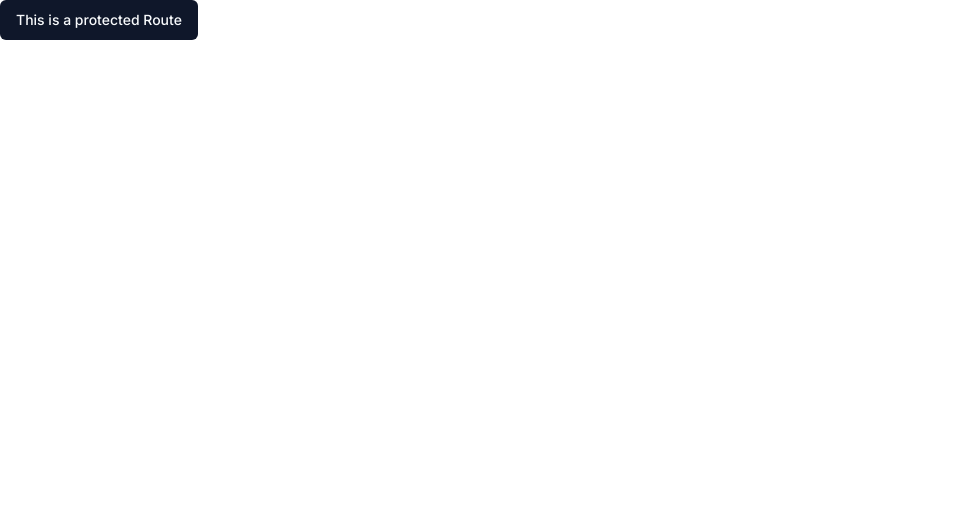
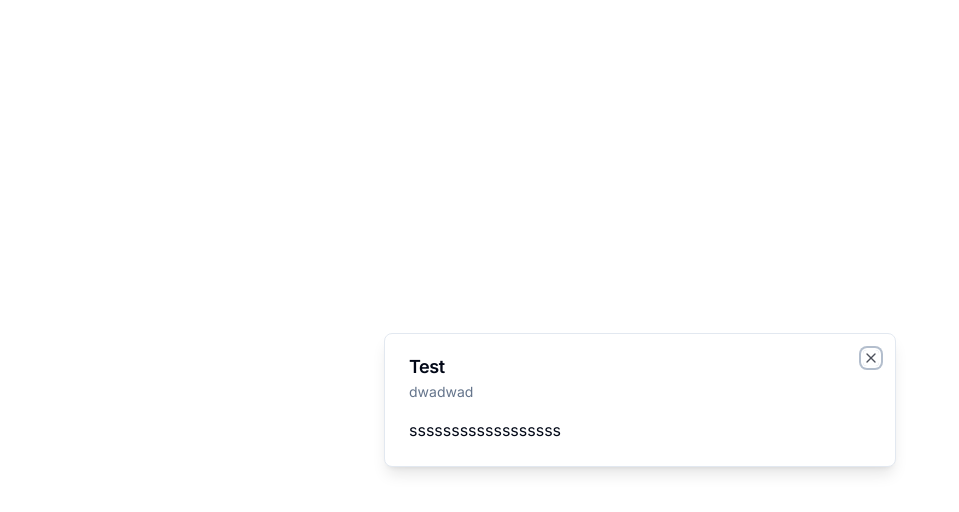
Before and after one commit to alisaydam/e-commerce-admin, a Next.js app: page / in a window 1280 px wide. Shown: the top 512 px of the page, without its empty margins (0-959 px from the left). Built offline with nearby package versions, Linux system fonts and the light colour scheme.

Commit message:
store modal added

```diff
--- a/app/(root)/page.tsx
+++ b/app/(root)/page.tsx
@@ -1,10 +1,14 @@
-import { Button } from "@/components/ui/button";
+"use client";
+
+import { Modal } from "@/components/ui/modal";
 
 const SetupPage = () => {
   return (
-    <p>
-      <Button>This is a protected Route</Button>
-    </p>
+    <div>
+      <Modal title="Test" description="dwadwad" isOpen onClose={() => {}}>
+        ssssssssssssssssss
+      </Modal>
+    </div>
   );
 };
 
--- /dev/null
+++ b/components/ui/dialog.tsx
@@ -0,0 +1,123 @@
+"use client"
+
+import * as React from "react"
+import * as DialogPrimitive from "@radix-ui/react-dialog"
+import { X } from "lucide-react"
+
+import { cn } from "@/lib/utils"
+
+const Dialog = DialogPrimitive.Root
+
+const DialogTrigger = DialogPrimitive.Trigger
+
+const DialogPortal = ({
+  className,
+  ...props
+}: DialogPrimitive.DialogPortalProps) => (
+  <DialogPrimitive.Portal className={cn(className)} {...props} />
+)
+DialogPortal.displayName = DialogPrimitive.Portal.displayName
+
+const DialogOverlay = React.forwardRef<
+  React.ElementRef<typeof DialogPrimitive.Overlay>,
+  React.ComponentPropsWithoutRef<typeof DialogPrimitive.Overlay>
+>(({ className, ...props }, ref) => (
+  <DialogPrimitive.Overlay
+    ref={ref}
+    className={cn(
+      "fixed inset-0 z-50 bg-background/80 backdrop-blur-sm data-[state=open]:animate-in data-[state=closed]:animate-out data-[state=closed]:fade-out-0 data-[state=open]:fade-in-0",
+      className
+    )}
+    {...props}
+  />
+))
+DialogOverlay.displayName = DialogPrimitive.Overlay.displayName
+
+const DialogContent = React.forwardRef<
+  React.ElementRef<typeof DialogPrimitive.Content>,
+  React.ComponentPropsWithoutRef<typeof DialogPrimitive.Content>
+>(({ className, children, ...props }, ref) => (
+  <DialogPortal>
+    <DialogOverlay />
+    <DialogPrimitive.Content
+      ref={ref}
+      className={cn(
+        "fixed left-[50%] top-[50%] z-50 grid w-full max-w-lg translate-x-[-50%] translate-y-[-50%] gap-4 border bg-background p-6 shadow-lg duration-200 data-[state=open]:animate-in data-[state=closed]:animate-out data-[state=closed]:fade-out-0 data-[state=open]:fade-in-0 data-[state=closed]:zoom-out-95 data-[state=open]:zoom-in-95 data-[state=closed]:slide-out-to-left-1/2 data-[state=closed]:slide-out-to-top-[48%] data-[state=open]:slide-in-from-left-1/2 data-[state=open]:slide-in-from-top-[48%] sm:rounded-lg md:w-full",
+        className
+      )}
+      {...props}
+    >
+      {children}
+      <DialogPrimitive.Close className="absolute right-4 top-4 rounded-sm opacity-70 ring-offset-background transition-opacity hover:opacity-100 focus:outline-none focus:ring-2 focus:ring-ring focus:ring-offset-2 disabled:pointer-events-none data-[state=open]:bg-accent data-[state=open]:text-muted-foreground">
+        <X className="h-4 w-4" />
+        <span className="sr-only">Close</span>
+      </DialogPrimitive.Close>
+    </DialogPrimitive.Content>
+  </DialogPortal>
+))
+DialogContent.displayName = DialogPrimitive.Content.displayName
+
+const DialogHeader = ({
+  className,
+  ...props
+}: React.HTMLAttributes<HTMLDivElement>) => (
+  <div
+    className={cn(
+      "flex flex-col space-y-1.5 text-center sm:text-left",
+      className
+    )}
+    {...props}
+  />
+)
+DialogHeader.displayName = "DialogHeader"
+
+const DialogFooter = ({
+  className,
+  ...props
+}: React.HTMLAttributes<HTMLDivElement>) => (
+  <div
+    className={cn(
+      "flex flex-col-reverse sm:flex-row sm:justify-end sm:space-x-2",
+      className
+    )}
+    {...props}
+  />
+)
+DialogFooter.displayName = "DialogFooter"
+
+const DialogTitle = React.forwardRef<
+  React.ElementRef<typeof DialogPrimitive.Title>,
+  React.ComponentPropsWithoutRef<typeof DialogPrimitive.Title>
+>(({ className, ...props }, ref) => (
+  <DialogPrimitive.Title
+    ref={ref}
+    className={cn(
+      "text-lg font-semibold leading-none tracking-tight",
+      className
+    )}
+    {...props}
+  />
+))
+DialogTitle.displayName = DialogPrimitive.Title.displayName
+
+const DialogDescription = React.forwardRef<
+  React.ElementRef<typeof DialogPrimitive.Description>,
+  React.ComponentPropsWithoutRef<typeof DialogPrimitive.Description>
+>(({ className, ...props }, ref) => (
+  <DialogPrimitive.Description
+    ref={ref}
+    className={cn("text-sm text-muted-foreground", className)}
+    {...props}
+  />
+))
+DialogDescription.displayName = DialogPrimitive.Description.displayName
+
+export {
+  Dialog,
+  DialogTrigger,
+  DialogContent,
+  DialogHeader,
+  DialogFooter,
+  DialogTitle,
+  DialogDescription,
+}
--- /dev/null
+++ b/components/ui/modal.tsx
@@ -0,0 +1,43 @@
+"use client";
+
+import {
+  Dialog,
+  DialogContent,
+  DialogDescription,
+  DialogHeader,
+  DialogTitle,
+} from "@/components/ui/dialog";
+
+interface ModalProps {
+  title: string;
+  description: String;
+  isOpen: boolean;
+  onClose: () => void;
+  children: React.ReactNode;
+}
+
+export const Modal: React.FC<ModalProps> = ({
+  title,
+  description,
+  isOpen,
+  onClose,
+  children,
+}) => {
+  const onChange = (open: boolean) => {
+    if (!open) {
+      onClose();
+    }
+  };
+
+  return (
+    <Dialog open={isOpen} onOpenChange={onChange}>
+      <DialogContent>
+        <DialogHeader>
+          <DialogTitle>{title}</DialogTitle>
+          <DialogDescription>{description}</DialogDescription>
+        </DialogHeader>
+        <div>{children}</div>
+      </DialogContent>
+    </Dialog>
+  );
+};
--- /dev/null
+++ b/components/ui/modals/store-modal.tsx
@@ -0,0 +1,19 @@
+"use client";
+
+import { Modal } from "@/components/ui/modal";
+import { useStoreModal } from "@/hooks/use-store-modal";
+
+export const StoryModal = () => {
+  const storeModal = useStoreModal();
+
+  return (
+    <Modal
+      title="Create Store"
+      description="Add new store to manage products and categories"
+      isOpen={false}
+      onClose={() => {}}
+    >
+      Future Create Store Form
+    </Modal>
+  );
+};
--- /dev/null
+++ b/hooks/use-store-modal.tsx
@@ -0,0 +1,13 @@
+import { create } from "zustand";
+
+interface useStoreModaStore {
+  isOpen: boolean;
+  onOpen: () => void;
+  onClose: () => void;
+}
+
+export const useStoreModal = create<useStoreModaStore>((set) => ({
+  isOpen: false,
+  onOpen: () => set({ isOpen: true }),
+  onClose: () => set({ isOpen: false }),
+}));
--- a/package.json
+++ b/package.json
@@ -10,6 +10,7 @@
   },
   "dependencies": {
     "@clerk/nextjs": "^4.21.13",
+    "@radix-ui/react-dialog": "^1.0.4",
     "@radix-ui/react-slot": "^1.0.2",
     "@types/node": "20.3.3",
     "@types/react": "18.2.14",
@@ -27,6 +28,7 @@
     "tailwind-merge": "^1.13.2",
     "tailwindcss": "3.3.2",
     "tailwindcss-animate": "^1.0.6",
-    "typescript": "5.1.6"
+    "typescript": "5.1.6",
+    "zustand": "^4.3.8"
   }
 }
```
Also changed, not shown: 1 other file (tests, documents, lock files or other folders).
